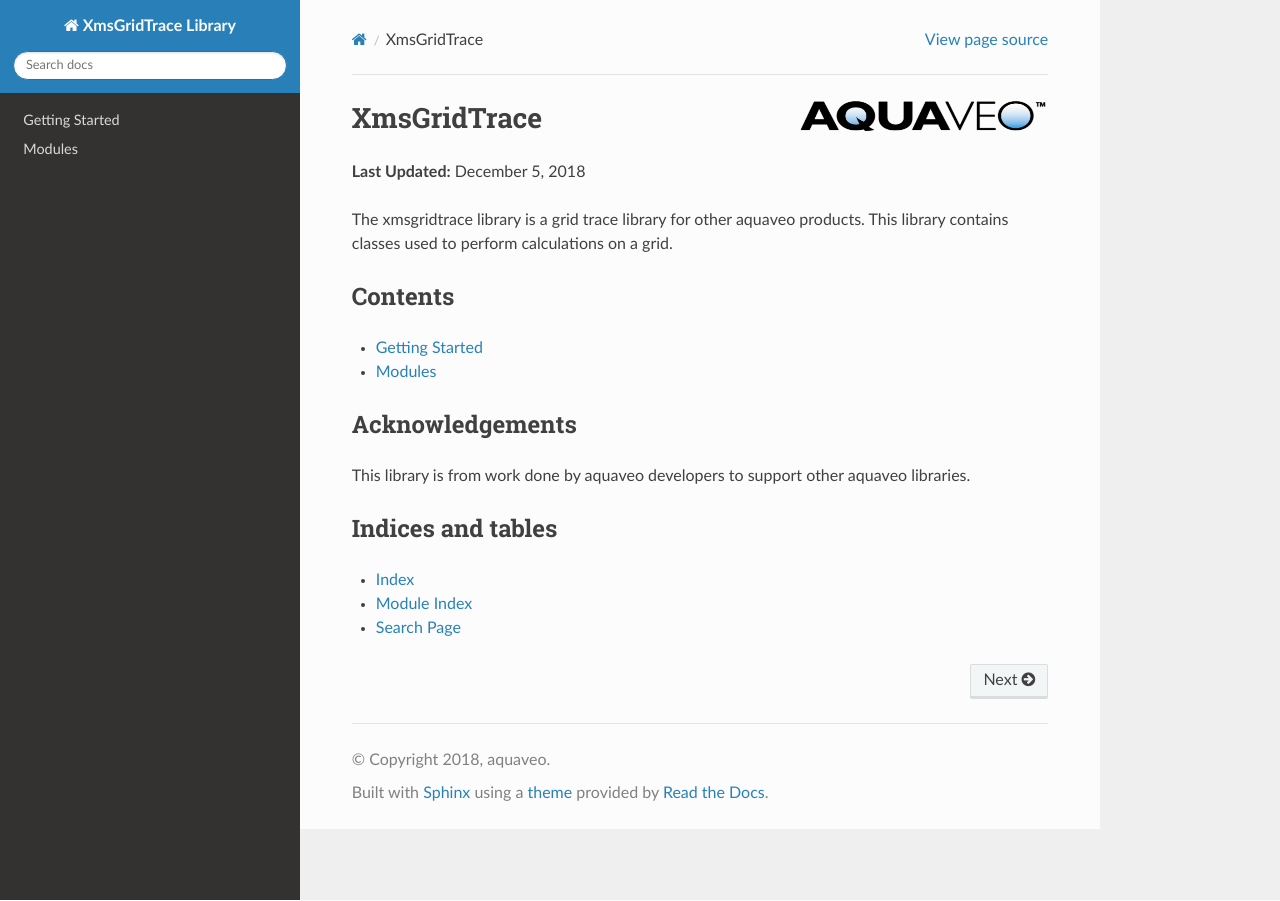
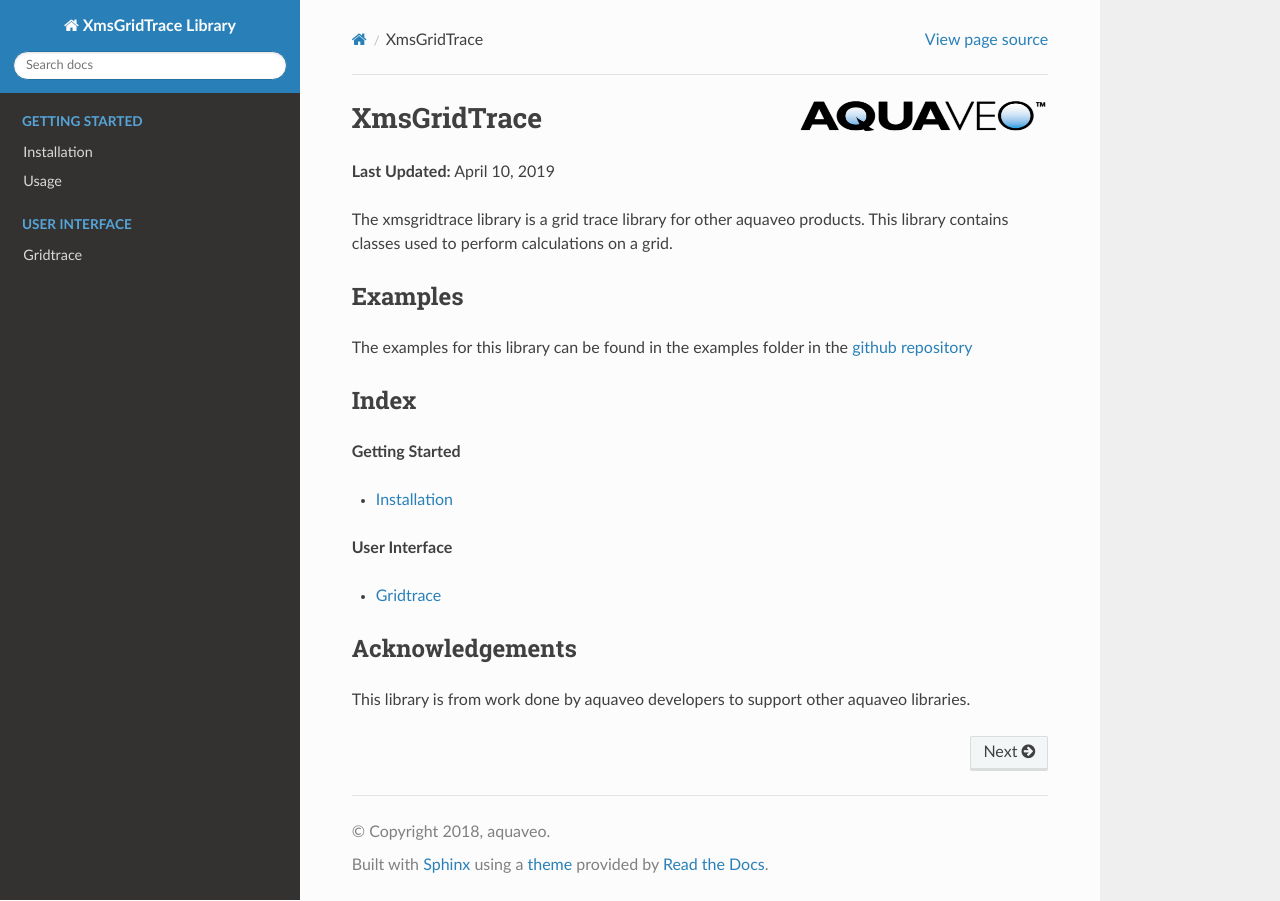
Before and after one commit to Aquaveo/xmsgridtrace, a Sphinx documentation site: the page built from pydocs/source/index.rst, in a window 1280 px wide. Built offline with Sphinx 7.4.7 and the Read the Docs theme 2.0.0, drawn with Linux system fonts in a browser that asks for light colours; pages that are not in the unit, such as notebooks, are missing from menus; the version number could not be read and is left out.

Commit message:
update docs

```diff
--- a/pydocs/source/index.rst
+++ b/pydocs/source/index.rst
@@ -7,28 +7,43 @@
 XmsGridTrace |version|
 **********************
 
-**Last Updated:** December 5, 2018
+**Last Updated:** April 10, 2019
 
-The xmsgridtrace library is a grid trace library for other aquaveo products. This library contains classes used to perform calculations on a grid.
+The xmsgridtrace library is a grid trace library for other aquaveo products. This library
+contains classes used to perform calculations on a grid.
 
-Contents
+Examples
 ========
+
+The examples for this library can be found in the
+examples folder in the `github repository <https://github.com/Aquaveo/xmsgridtrace>`_
+
+Index
+=====
+
+**Getting Started**
+
+* :doc:`getting_started`
+
+.. toctree::
+   :maxdepth: 2
+   :hidden:
+   :caption: Getting Started
+
+   getting_started.rst
+
+**User Interface**
+
+* :doc:`modules/gridtrace/GridTrace`
 
 .. toctree::
    :maxdepth: 1
+   :hidden:
+   :caption: User Interface
 
-   gettingstarted
-   modules
+   modules/gridtrace/GridTrace.rst
 
 Acknowledgements
 ================
 
 This library is from work done by aquaveo developers to support other aquaveo libraries.
-
-
-Indices and tables
-==================
-
-* :ref:`genindex`
-* :ref:`modindex`
-* :ref:`search`
```
Also changed, not shown: pydocs/source/getting_started.rst (added, +21 -0 lines), pydocs/source/gettingstarted.rst (deleted, +0 -16 lines), pydocs/source/modules.rst (deleted, +0 -18 lines), pydocs/source/modules/gridtrace/GridTrace.rst (renamed from pydocs/source/modules/gridtrace/XmGridTrace.rst), 2 other files.
